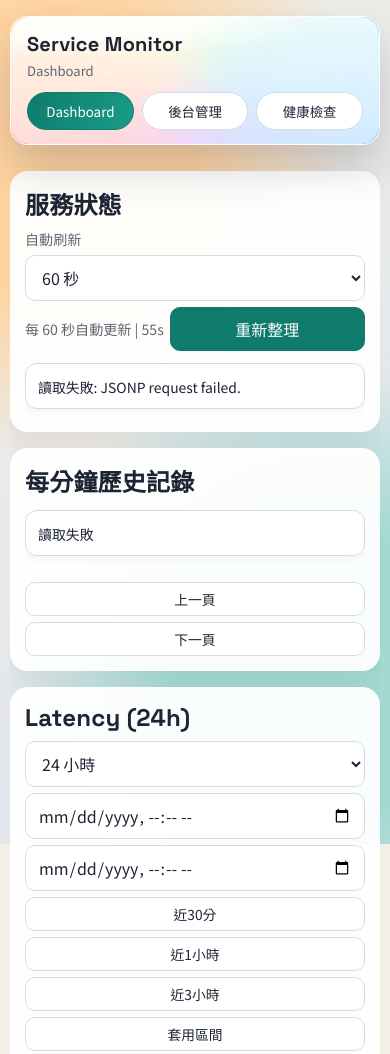
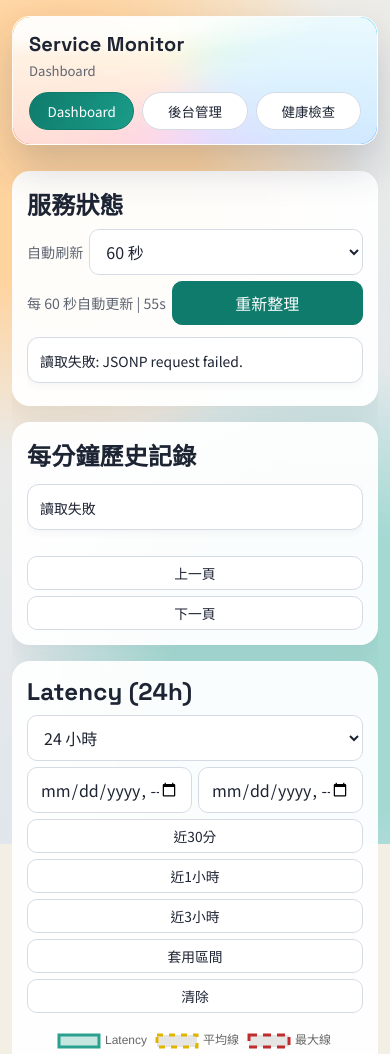
Before and after one commit to AngeWoo/Monitor, a website: page index.html in a window 390 px wide. Shown: the top 1054 px of the page. Drawn offline with nearby package versions, Linux system fonts and the light colour scheme.

Commit message:
Add files via upload

```diff
--- a/assets/style.css
+++ b/assets/style.css
@@ -145,6 +145,7 @@ body {
 .topbar > * {
   position: relative;
   z-index: 1;
+  min-width: 0;
 }
 
 @keyframes topbar-rainbow-rotate {
@@ -216,6 +217,7 @@ nav a.active {
     0 1px 0 rgba(255, 255, 255, 0.88) inset,
     0 4px 0 rgba(0, 0, 0, 0.05),
     0 8px 22px rgba(50, 64, 91, 0.12);
+  min-width: 0;
 }
 
 .summary-grid .metric:nth-child(1) {
@@ -279,6 +281,7 @@ nav a.active {
   border-radius: 18px;
   padding: 16px;
   box-shadow: 0 10px 25px #32405b12;
+  min-width: 0;
 }
 
 .panel h2 {
@@ -293,6 +296,11 @@ nav a.active {
   margin-bottom: 12px;
 }
 
+.panel-header > *,
+.history-footer > * {
+  min-width: 0;
+}
+
 .all-availability-badge {
   font-size: 0.95rem;
   font-weight: 700;
@@ -314,6 +322,7 @@ nav a.active {
 
 .table-wrap {
   overflow-x: auto;
+  max-width: 100%;
 }
 
 table {
@@ -680,6 +689,11 @@ label {
   display: flex;
   gap: 8px;
   align-items: center;
+  min-width: 0;
+}
+
+.row-actions > * {
+  min-width: 0;
 }
 
 .latency-filters {
@@ -2033,3 +2047,66 @@ label {
     width: 100%;
   }
 }
+
+@media (max-width: 1100px) {
+  .page-dashboard .topbar,
+  .page-dashboard .container {
+    width: calc(100vw - 24px);
+  }
+
+  .page-dashboard .topbar {
+    margin: 16px auto 10px;
+    padding: 14px 16px;
+    flex-direction: column;
+    align-items: flex-start;
+    gap: 12px;
+  }
+
+  .page-dashboard nav {
+    width: 100%;
+    flex-wrap: wrap;
+  }
+
+  .page-dashboard nav a {
+    flex: 1 1 calc(33.333% - 6px);
+    text-align: center;
+  }
+
+  .page-dashboard .summary-grid {
+    grid-template-columns: repeat(2, minmax(0, 1fr));
+  }
+
+  .page-dashboard .panel-header,
+  .page-dashboard .history-footer {
+    flex-direction: column;
+    align-items: stretch;
+  }
+
+  .page-dashboard .panel-header .row-actions,
+  .page-dashboard .history-footer .row-actions,
+  .page-dashboard .latency-filters {
+    width: 100%;
+    justify-content: flex-start;
+  }
+
+  .page-dashboard .row-actions {
+    flex-wrap: wrap;
+  }
+
+  .page-dashboard .row-actions .btn:not(.tiny),
+  .page-dashboard .row-actions .select,
+  .page-dashboard .row-actions input:not([type="checkbox"]) {
+    flex: 1 1 180px;
+  }
+
+  .page-dashboard .latency-filters input[type="datetime-local"] {
+    width: 100%;
+    flex: 1 1 calc(50% - 6px);
+    min-width: 0;
+  }
+
+  .page-dashboard .all-availability-badge,
+  .page-dashboard .hint {
+    white-space: normal;
+  }
+}
```
